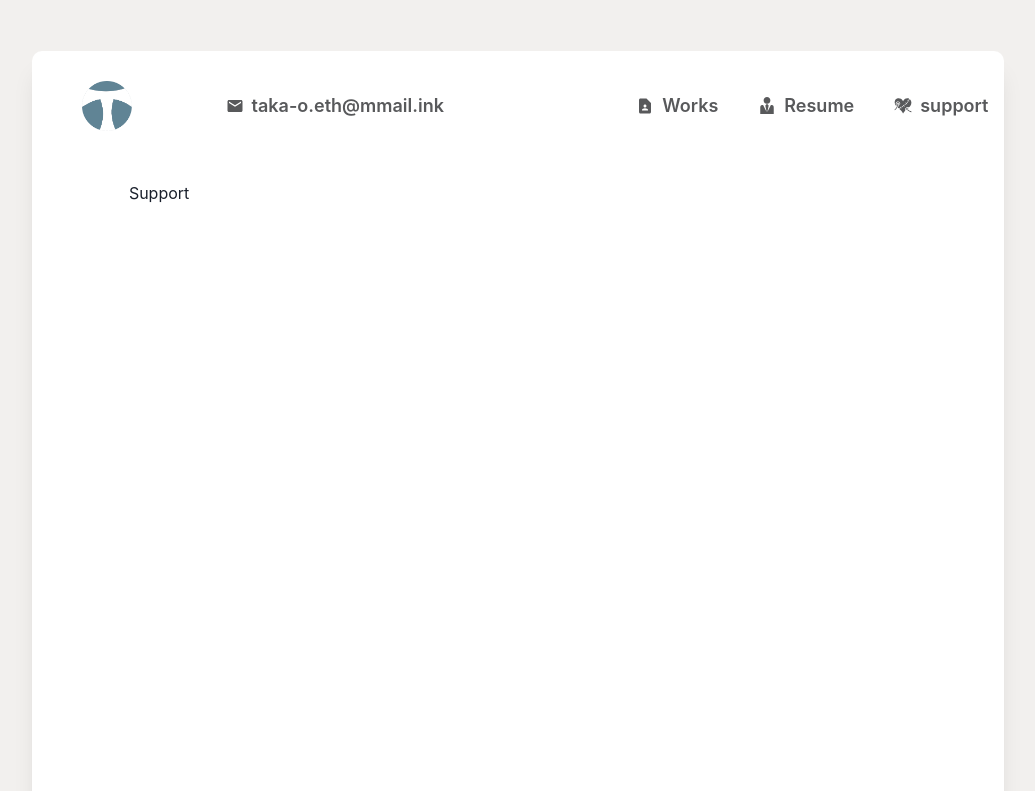
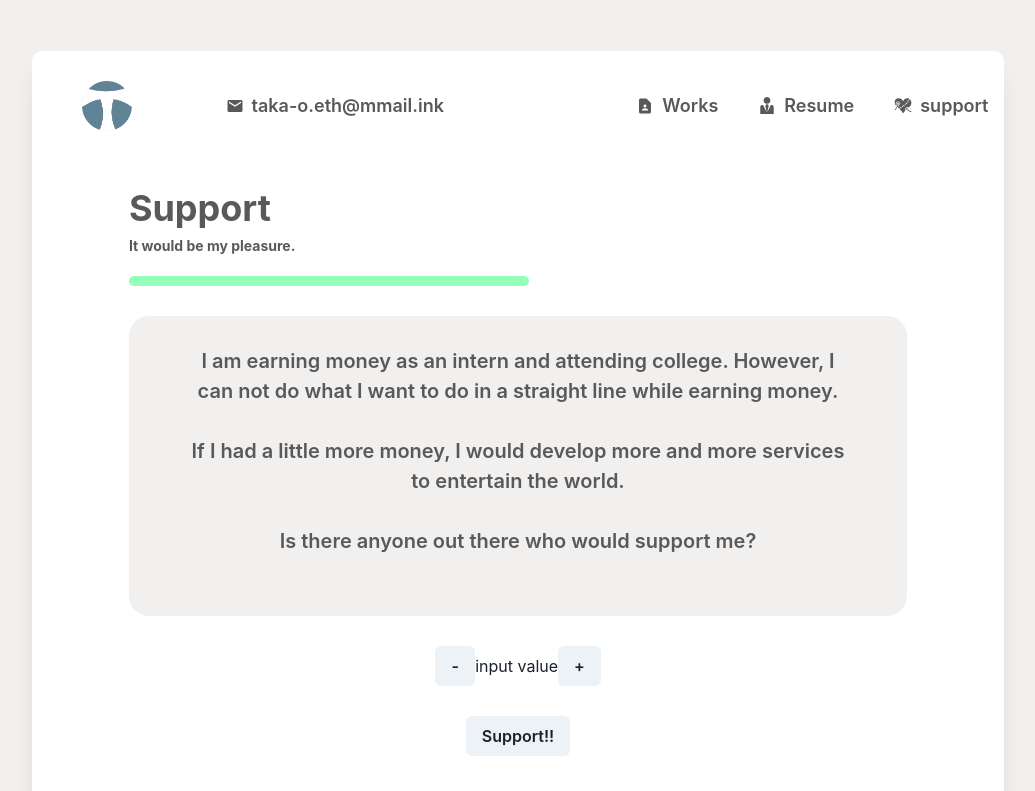
Before and after one commit to takaya-okamoto/okamoto-takaya.github.io, a Next.js app: page /support in a window 1280 px wide. Shown: the top 791 px of the page, without its empty margins (122-1157 px from the left). Built offline with nearby package versions, Linux system fonts and the light colour scheme.

Commit message:
create support

```diff
--- /dev/null
+++ b/components/support/assistButton.tsx
@@ -0,0 +1,16 @@
+import { Text, Box, Button, Center, VStack } from "@chakra-ui/react";
+
+export function AssistButton(): JSX.Element {
+  return (
+    <Box>
+      <Center mb="30px">
+        <Button>-</Button>
+        <Text>input value</Text>
+        <Button>+</Button>
+      </Center>
+      <VStack>
+        <Button>Support!!</Button>
+      </VStack>
+    </Box>
+  );
+}
--- /dev/null
+++ b/components/support/supportDescription.tsx
@@ -0,0 +1,19 @@
+import { Text, Box, Center } from "@chakra-ui/react";
+
+export function SupportDescription(): JSX.Element {
+  return (
+    <Box bg="#F2F0EE" borderRadius="20px" p="30px 60px" mb="30px">
+      <Text color="#58595b" textAlign="center"  fontWeight="semibold" fontSize='20px' pb="30px">
+        I am earning money as an intern and attending college. However, I can
+        not do what I want to do in a straight line while earning money.
+      </Text>
+      <Text color="#58595b" textAlign="center" fontWeight="semibold" fontSize='20px' pb="30px">
+        If I had a little more money, I would develop more and more services to
+        entertain the world.
+      </Text>
+      <Text color="#58595b" textAlign="center" fontWeight="semibold" fontSize='20px' pb="30px">
+        Is there anyone out there who would support me?
+      </Text>
+    </Box>
+  );
+}
--- a/pages/support.tsx
+++ b/pages/support.tsx
@@ -1,9 +1,18 @@
 import { Text, Button, Box } from '@chakra-ui/react'
+import { Line } from '../components/line/line'
+import { Connection } from '../components/mainArea/connection'
+import { AssistButton } from '../components/support/assistButton'
+import { SupportDescription } from '../components/support/supportDescription'
 
 export default function Support():JSX.Element {
   return (
-    <Box h="100vh" p="40px 10%">
-      <Text>Support</Text>
+    <Box p="40px 10%">
+      <Text fontWeight="bold" fontSize="4xl" color="#58595b">Support</Text>
+      <Text pb="20px" fontWeight="bold" fontSize="sm" color="#58595b">It would be my pleasure.</Text>
+      <Line />
+      <SupportDescription />
+      <AssistButton />
+      <Connection />
     </Box>
   )
 }
```
